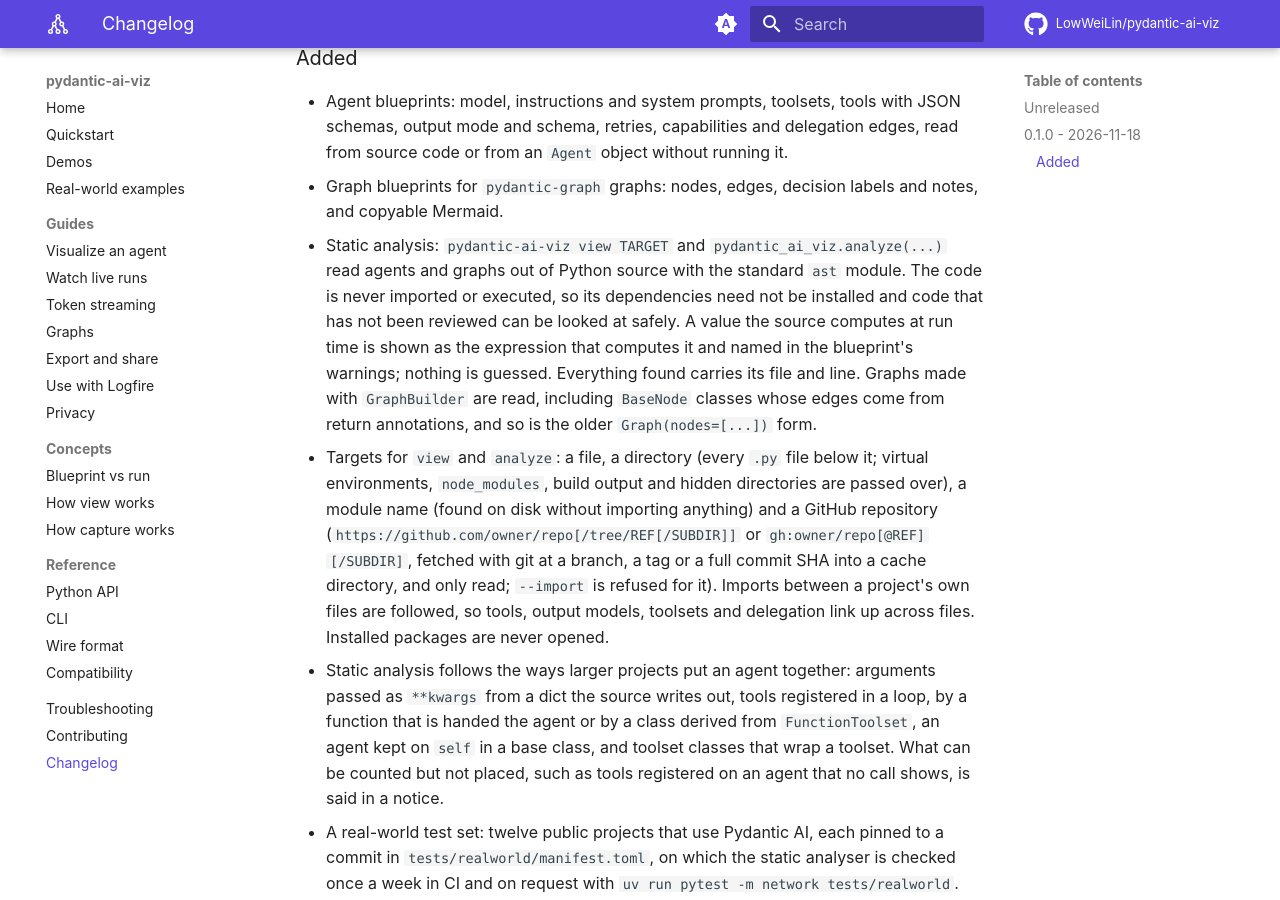
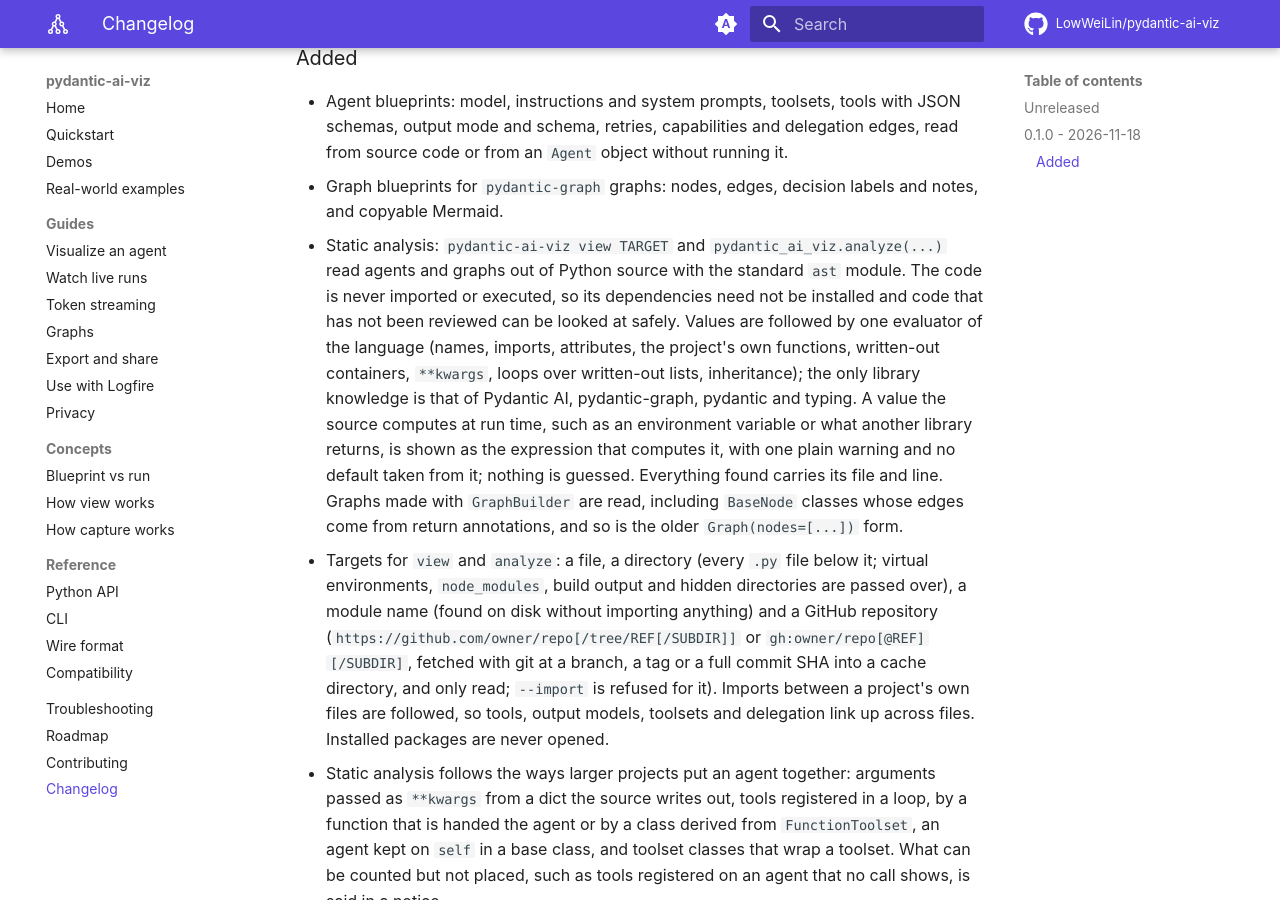
Before and after one commit to LowWeiLin/pydantic-ai-viz, an MkDocs documentation site: the page built from docs/changelog.md, in a window 1280 px wide and 900 px high, scrolled down 690 px. Built offline with MkDocs 1.6.1 and Material for MkDocs 9.7.7, drawn with Linux system fonts in a browser that asks for light colours; comment, search, counter and statistics services are not loaded; some of the changed text lies outside the part shown.

Commit message:
docs: add a roadmap of what was left for later
A short page that lists the deferred items: a viewer in other languages,
cost estimates, run diffing and search, the gaps of links and panels on
runs, and the patterns view does not read yet. The 0.1.0 changelog entry
names the generic evaluator, the new pages and the source view on the
hosted demo.

Co-Authored-By: Claude Opus 5.5 <noreply@anthropic.com>

```diff
--- a/CHANGELOG.md
+++ b/CHANGELOG.md
@@ -18,7 +18,7 @@ pydantic-ai-viz is an unofficial community project. It is not affiliated with or
 
 - Agent blueprints: model, instructions and system prompts, toolsets, tools with JSON schemas, output mode and schema, retries, capabilities and delegation edges, read from source code or from an `Agent` object without running it.
 - Graph blueprints for `pydantic-graph` graphs: nodes, edges, decision labels and notes, and copyable Mermaid.
-- Static analysis: `pydantic-ai-viz view TARGET` and `pydantic_ai_viz.analyze(...)` read agents and graphs out of Python source with the standard `ast` module. The code is never imported or executed, so its dependencies need not be installed and code that has not been reviewed can be looked at safely. A value the source computes at run time is shown as the expression that computes it and named in the blueprint's warnings; nothing is guessed. Everything found carries its file and line. Graphs made with `GraphBuilder` are read, including `BaseNode` classes whose edges come from return annotations, and so is the older `Graph(nodes=[...])` form.
+- Static analysis: `pydantic-ai-viz view TARGET` and `pydantic_ai_viz.analyze(...)` read agents and graphs out of Python source with the standard `ast` module. The code is never imported or executed, so its dependencies need not be installed and code that has not been reviewed can be looked at safely. Values are followed by one evaluator of the language (names, imports, attributes, the project's own functions, written-out containers, `**kwargs`, loops over written-out lists, inheritance); the only library knowledge is that of Pydantic AI, pydantic-graph, pydantic and typing. A value the source computes at run time, such as an environment variable or what another library returns, is shown as the expression that computes it, with one plain warning and no default taken from it; nothing is guessed. Everything found carries its file and line. Graphs made with `GraphBuilder` are read, including `BaseNode` classes whose edges come from return annotations, and so is the older `Graph(nodes=[...])` form.
 - Targets for `view` and `analyze`: a file, a directory (every `.py` file below it; virtual environments, `node_modules`, build output and hidden directories are passed over), a module name (found on disk without importing anything) and a GitHub repository (`https://github.com/owner/repo[/tree/REF[/SUBDIR]]` or `gh:owner/repo[@REF][/SUBDIR]`, fetched with git at a branch, a tag or a full commit SHA into a cache directory, and only read; `--import` is refused for it). Imports between a project's own files are followed, so tools, output models, toolsets and delegation link up across files. Installed packages are never opened.
 - Static analysis follows the ways larger projects put an agent together: arguments passed as `**kwargs` from a dict the source writes out, tools registered in a loop, by a function that is handed the agent or by a class derived from `FunctionToolset`, an agent kept on `self` in a base class, and toolset classes that wrap a toolset. What can be counted but not placed, such as tools registered on an agent that no call shows, is said in a notice.
 - A real-world test set: twelve public projects that use Pydantic AI, each pinned to a commit in `tests/realworld/manifest.toml`, on which the static analyser is checked once a week in CI and on request with `uv run pytest -m network tests/realworld`. None of their code is kept in this repository or run.
@@ -36,7 +36,7 @@ pydantic-ai-viz is an unofficial community project. It is not affiliated with or
 - Privacy controls: `include_content=False` (`run --no-content`) keeps prompts, tool arguments and tool results out of the log, the stream, recordings and exports. Token streaming is switched off in such a session, because token deltas are content.
 - The server refuses requests whose `Host` header is not `localhost` or a loopback address, and sends no CORS headers.
 - Blueprint fields that depend on private Pydantic AI attributes degrade to a warning in the viewer when an attribute is missing.
-- Documentation site, and a hosted demo that replays recordings of the three demos in the browser.
+- Documentation site, with a page on how `view` works, one on the real-world set and its results, and a roadmap of what was left for later. A hosted demo replays recordings of the three demos in the browser, and shows the demos' source code as `view` reads it.
 
 [Unreleased]: https://github.com/LowWeiLin/pydantic-ai-viz/compare/v0.1.0...HEAD
 [0.1.0]: https://github.com/LowWeiLin/pydantic-ai-viz/releases/tag/v0.1.0
--- a/mkdocs.yml
+++ b/mkdocs.yml
@@ -86,6 +86,7 @@ nav:
       - Wire format: reference/wire-format.md
       - Compatibility: reference/compatibility.md
   - Troubleshooting: troubleshooting.md
+  - Roadmap: roadmap.md
   - Contributing: contributing.md
   - Changelog: changelog.md
 
```
Also changed, not shown: docs/roadmap.md (added, +22 -0 lines).
